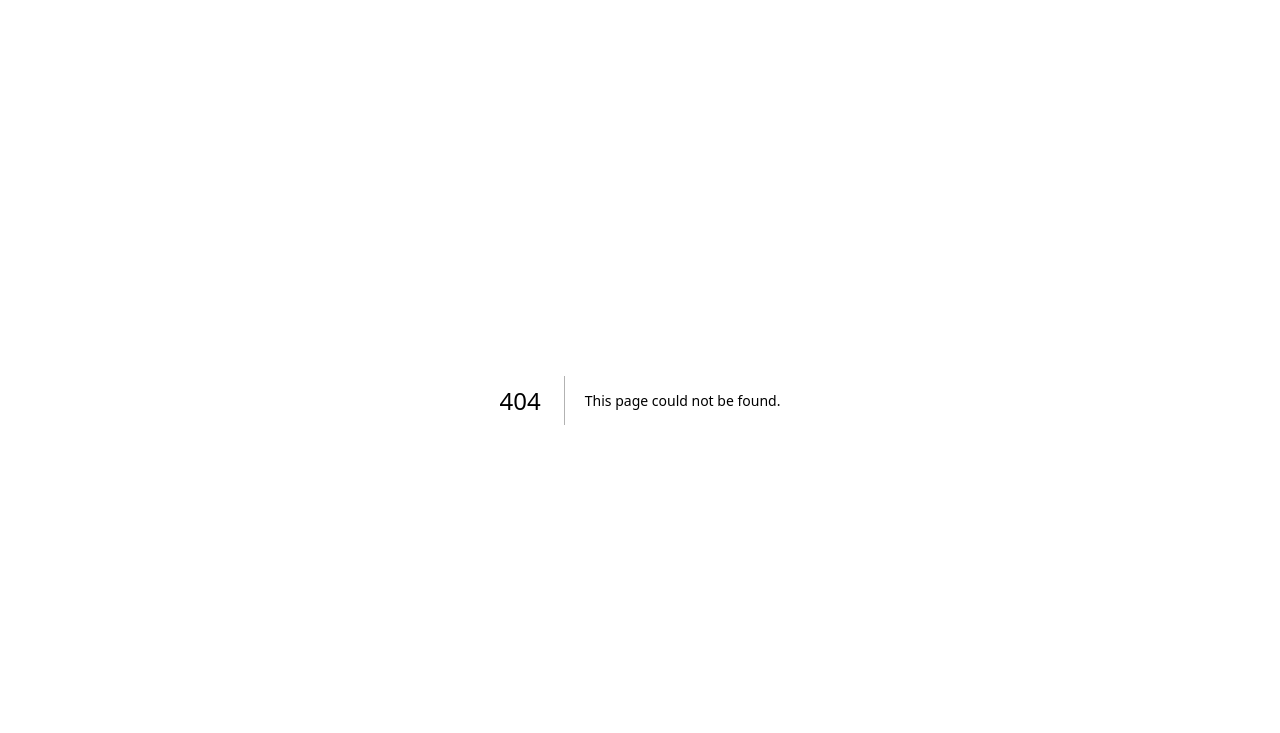
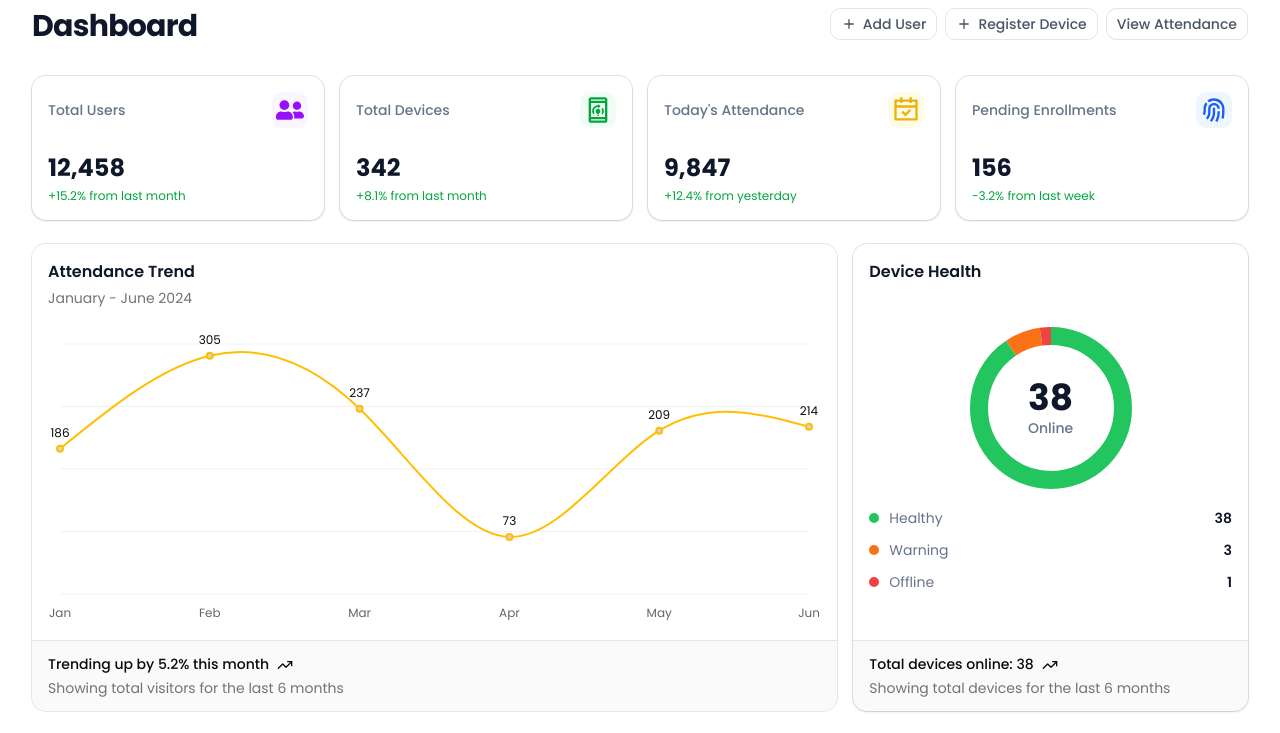
Before and after one commit to Kurtis1955/clock-attendance-ui, a Next.js app: page /dashboard in a window 1280 px wide. Before the commit this address had no page. Shown: the top 733 px of the page. Built offline with nearby package versions, Linux system fonts and the light colour scheme.

Commit message:
Create page.tsx

```diff
--- /dev/null
+++ b/app/(app)/dashboard/page.tsx
@@ -0,0 +1,112 @@
+import { ChartLineLabel } from "@/components/attendance-chart";
+import { AttendanceTrendCard } from "@/components/dashboard/AttendanceTrendCard";
+import { DeviceHealthCard } from "@/components/dashboard/DeviceHealthCard";
+import { RecentAttendanceTable } from "@/components/dashboard/RecentAttendanceTable";
+import { PageHeader } from "@/components/layout/PageHeader";
+import { Button } from "@/components/ui/button";
+import { Card, CardContent, CardHeader, CardTitle } from "@/components/ui/card";
+import { FaUserFriends } from "react-icons/fa";
+import { MdOutlineOnDeviceTraining } from "react-icons/md";
+import {
+  RiAddLine,
+  RiCalendarCheckLine,
+  RiFingerprintLine,
+  RiRouterLine,
+  RiUserAddLine,
+} from "react-icons/ri";
+
+const stats = [
+  {
+    title: "Total Users",
+    value: "12,458",
+    change: "+15.2% from last month",
+    icon: FaUserFriends ,
+    iconColor: "text-purple-600 bg-purple-50",
+  },
+  {
+    title: "Total Devices",
+    value: "342",
+    change: "+8.1% from last month",
+    icon: MdOutlineOnDeviceTraining ,
+    iconColor: "text-green-600 bg-green-50",
+  },
+  {
+    title: "Today's Attendance",
+    value: "9,847",
+    change: "+12.4% from yesterday",
+    icon: RiCalendarCheckLine,
+    iconColor: "text-[#eab308] bg-yellow-50",
+  },
+  {
+    title: "Pending Enrollments",
+    value: "156",
+    change: "-3.2% from last week",
+    icon: RiFingerprintLine,
+    iconColor: "text-blue-600 bg-blue-50",
+  },
+];
+
+export default function DashboardPage() {
+  return (
+    <div className="px-2 lg:px-8 pt-2">
+      <PageHeader
+        title="Dashboard"
+        // description="Welcome back! Here's what's happening across your biometric network today."
+        actions={
+          <div className="w-full md:flex md:justify-end grid grid-cols-2 sm:grid-cols-3 gap-2">
+            <Button variant="outline">
+              <RiAddLine className="size-4" />
+              Add User
+            </Button>
+            <Button variant="outline">
+              <RiAddLine className="size-4" />
+              Register Device
+            </Button>
+            {/* <Button variant="outline">Enroll User</Button> */}
+            <Button variant="outline">View Attendance</Button>
+          </div>
+        }
+      />
+
+      <div className="grid gap-4 sm:grid-cols-2 xl:grid-cols-4">
+        {stats.map((stat) => {
+          const Icon = stat.icon;
+          return (
+            <Card key={stat.title} className="border-slate-200 shadow-sm">
+              <CardHeader className="flex flex-row items-center justify-between pb-2">
+                <CardTitle className="text-sm font-medium text-[#64748b]">
+                  {stat.title}
+                </CardTitle>
+                <div
+                  className={`flex size-9 items-center justify-center rounded-lg ${stat.iconColor}`}
+                >
+                  <Icon className="size-7" />
+                </div>
+              </CardHeader>
+              <CardContent>
+                <p className="text-2xl font-bold text-[#0f172a]">
+                  {stat.value}
+                </p>
+                <p className="mt-1 text-xs text-green-600">{stat.change}</p>
+              </CardContent>
+            </Card>
+          );
+        })}
+      </div>
+
+      <div className="mt-6 h-full grid gap-4 lg:grid-cols-3">
+        <div className="lg:col-span-2 h-full">
+          {/* <AttendanceTrendCard /> */}
+          <ChartLineLabel />
+        </div>
+        <div className="lg:col-span-1 h-full">
+          <DeviceHealthCard />
+        </div>
+      </div>
+
+      <div className="mt-6">
+        <RecentAttendanceTable />
+      </div>
+    </div>
+  );
+}
```
